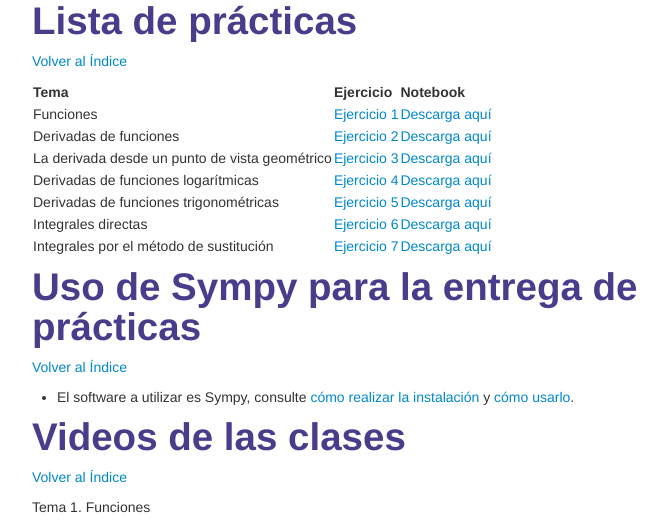
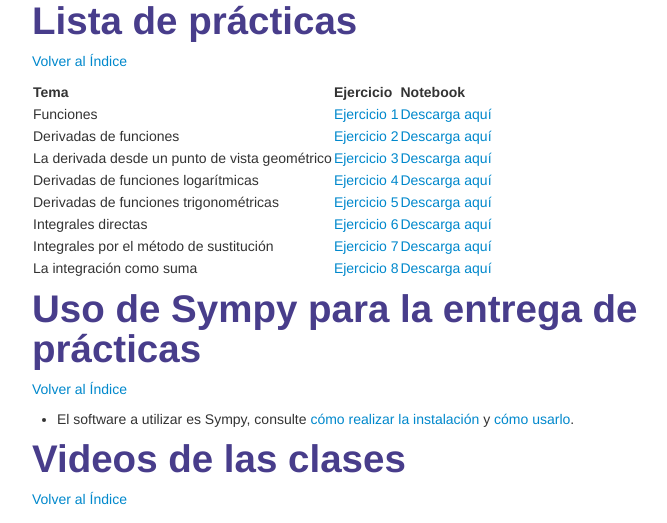
Before and after one commit to enriGarcia/enriGarcia.github.io, a Jekyll site: the page built from pages/teaching/calcInt.md, in a window 1280 px wide and 900 px high, scrolled down 421 px, cut to the strip 0-523 px from the top of the window. Shown: the whole strip, without its empty margins (258-925 px from the left). Built offline with Jekyll 4.4.1, drawn with Linux system fonts in a browser that asks for light colours.

Commit message:
calcint update

```diff
--- a/pages/teaching/calcInt.md
+++ b/pages/teaching/calcInt.md
@@ -27,6 +27,7 @@ vimeoId2: 763841789
 |Derivadas de funciones trigonométricas                  |[Ejercicio 5             ]({{ BASE_PATH}}/pages/assignments/calcint_ex_05.pdf)|[Descarga aquí](https://nbviewer.org/urls/enriquegarcia.xyz/pages/stuff/hw_05_calcDif.ipynb)|
 |Integrales directas                                     |[Ejercicio 6             ]({{ BASE_PATH}}/pages/assignments/calcint_ex_06.pdf)|[Descarga aquí](https://nbviewer.org/urls/enriquegarcia.xyz/pages/stuff/hw_06_calcDif.ipynb)|
 |Integrales por el método de sustitución                 |[Ejercicio 7             ]({{ BASE_PATH}}/pages/assignments/calcint_ex_07.pdf)|[Descarga aquí](https://nbviewer.org/urls/enriquegarcia.xyz/pages/stuff/hw_07_calcDif.ipynb)|
+|La integración como suma                                |[Ejercicio 8             ]({{ BASE_PATH}}/pages/assignments/calcint_ex_08.pdf)|[Descarga aquí](https://nbviewer.org/urls/enriquegarcia.xyz/pages/stuff/hw_08_calcInt.ipynb)|
 
 
 # Uso de Sympy para la entrega de prácticas
```
Also changed, not shown: 2 other files.
